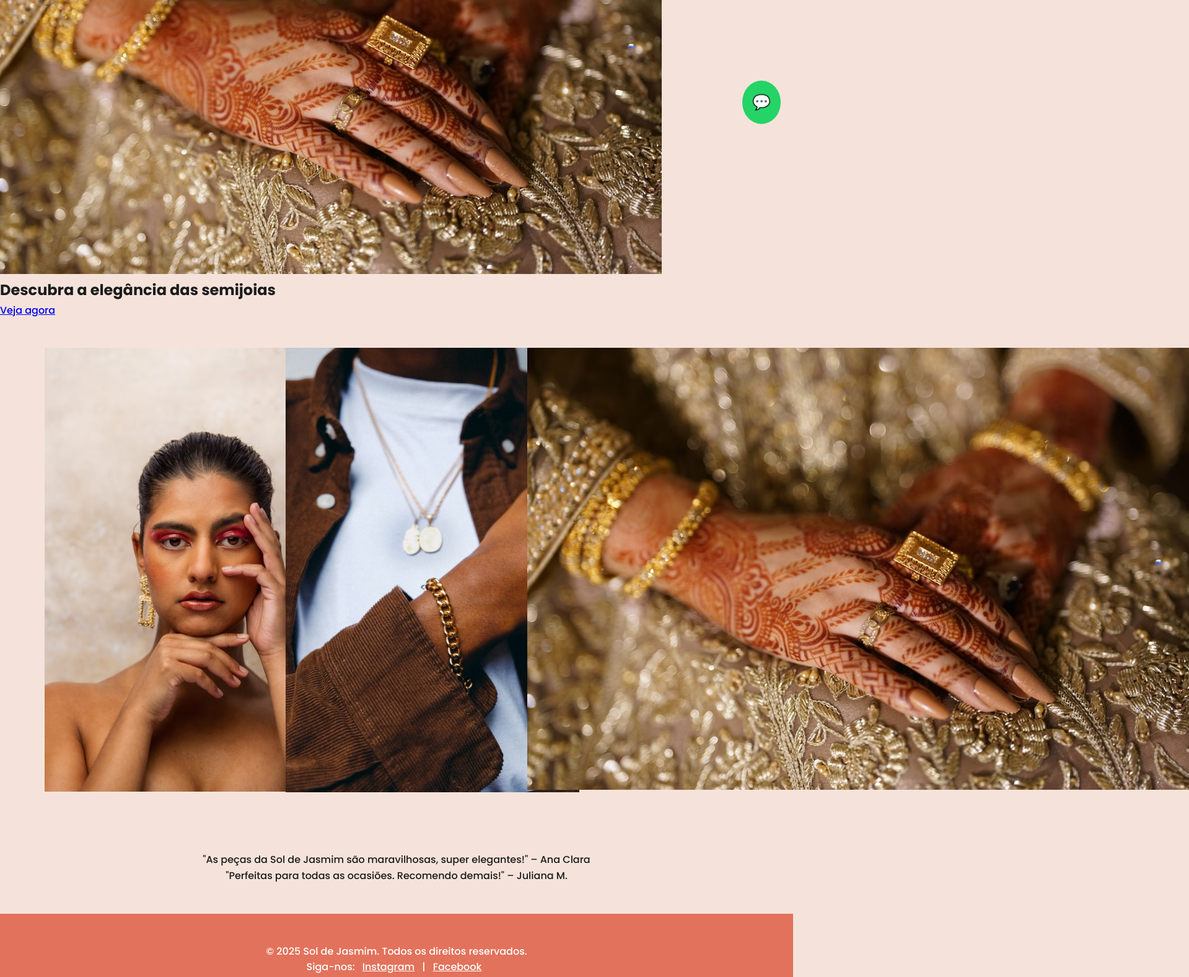
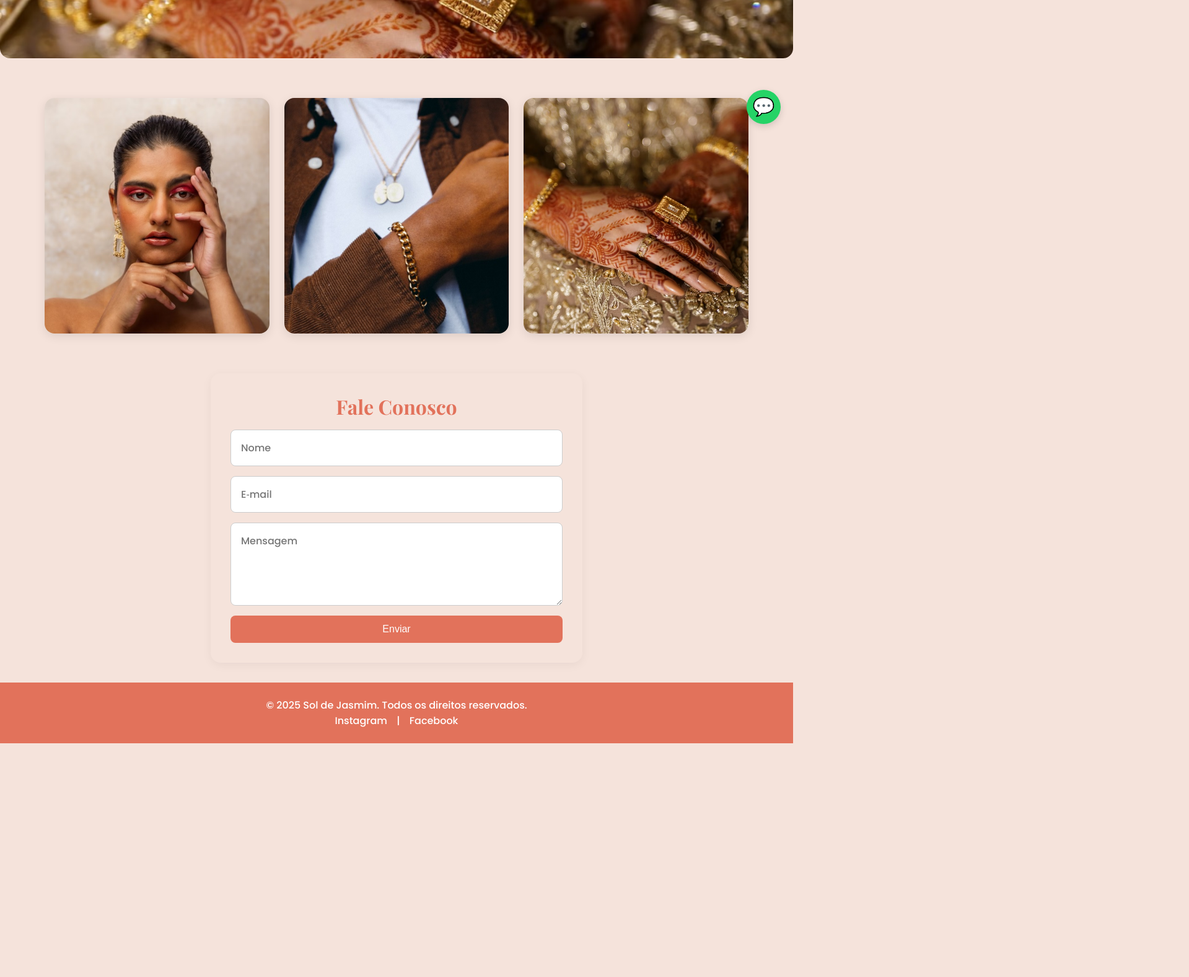
Before and after one commit to Belks45/sol-de-jasmim, a plain HTML site: page index.html in a window 1280 px wide. Shown: the part 580-2156 px from the top of the page at 62% size, 1919 px wide, since content can reach past the window. After the commit the page ends 1779 px from the top, so only its background shows below. Drawn offline with nearby package versions, Linux system fonts and the light colour scheme.

Commit message:
Update index.html

```diff
--- a/index.html
+++ b/index.html
@@ -1,13 +1,11 @@
-<!-- Código HTML atualizado com imagens fornecidas pelo usuário -->
 <!DOCTYPE html>
 <html lang="pt-BR">
 <head>
   <meta charset="UTF-8" />
-  <meta name="viewport" content="width=device-width, initial-scale=1.0" />
-  <title>Sol de Jasmim | Semijoias Elegantes</title>
+  <meta name="viewport" content="width=device-width, initial-scale=1" />
+  <title>Sol de Jasmim | Semijoias Sofisticadas</title>
   <link rel="preconnect" href="https://fonts.googleapis.com">
-  <link rel="preconnect" href="https://fonts.gstatic.com" crossorigin>
-  <link href="https://fonts.googleapis.com/css2?family=Playfair+Display:wght@400;700&family=Poppins:wght@300;500;700&display=swap" rel="stylesheet">
+  <link href="https://fonts.googleapis.com/css?family=Playfair+Display:400,700|Poppins:300,500,700&display=swap" rel="stylesheet">
   <style>
     :root {
       --terracota: #E2725B;
@@ -16,93 +14,162 @@
       --preto: #1C1C1C;
       --branco: #FFFFFF;
     }
-    * { margin: 0; padding: 0; box-sizing: border-box; }
+    *{ margin:0; padding:0; box-sizing:border-box; }
     body {
-      font-family: 'Poppins', sans-serif;
-      background-color: var(--terracota-claro);
-      color: var(--preto);
-      line-height: 1.6;
+      font-family:'Poppins',sans-serif;
+      background:var(--terracota-claro);
+      color:var(--preto);
+      scroll-behavior:smooth;
     }
     header {
-      background: linear-gradient(to right, var(--terracota), #d9644a);
-      color: var(--branco);
-      padding: 3rem 2rem;
-      text-align: center;
+      padding:2rem;
+      text-align:center;
+      background:var(--branco);
+      box-shadow:0 2px 5px rgba(0,0,0,0.1);
     }
-    header h1 {
-      font-family: 'Playfair Display', serif;
-      font-size: 3rem;
-      margin-bottom: 0.5rem;
+    header h1{
+      font-family:'Playfair Display',serif;
+      font-size:2.5rem;
+      color:var(--terracota);
     }
-    .intro {
-      background-color: var(--terracota);
-      color: white;
-      text-align: center;
-      padding: 2rem;
-      font-size: 1.5rem;
+    .banner {
+      position:relative;
+      width:100%;
+      max-height:500px;
+      overflow:hidden;
+      margin:2rem auto;
+      border-radius:1rem;
     }
-    .gallery, .catalog {
-      display: grid;
-      grid-template-columns: repeat(auto-fit, minmax(280px, 1fr));
-      gap: 2rem;
-      padding: 3rem 2rem;
-      max-width: 1200px;
-      margin: 0 auto;
+    .banner img {
+      width:100%;
+      height:auto;
+      display:block;
     }
-    .item {
-      background-color: var(--branco);
-      border-radius: 1rem;
-      box-shadow: 0 6px 20px rgba(0, 0, 0, 0.1);
-      overflow: hidden;
-      text-align: center;
-      padding-bottom: 1rem;
+    .banner-text {
+      position:absolute;
+      top:50%; left:50%;
+      transform:translate(-50%,-50%);
+      background:rgba(226,114,91,0.7);
+      padding:1.5rem 2.5rem;
+      border-radius:0.5rem;
+      text-align:center;
     }
-    .item img {
-      width: 100%;
-      height: 400px;
-      object-fit: cover;
+    .banner-text h2{
+      color:#fff;
+      font-family:'Playfair Display',serif;
+      margin-bottom:0.5rem;
+      font-size:2.2rem;
     }
-    .item h3 {
-      font-family: 'Playfair Display', serif;
-      font-size: 1.2rem;
-      margin: 1rem 0 0.5rem;
+    .banner-text a {
+      background:var(--dourado);
+      color:#fff;
+      padding:0.6rem 1.6rem;
+      text-decoration:none;
+      border-radius:0.5rem;
+      font-weight:500;
+      transition:background 0.3s;
     }
-    .testimonials, footer {
-      text-align: center;
-      padding: 3rem 2rem;
+    .banner-text a:hover { background:#b89c2e; }
+    .gallery {
+      display:grid;
+      grid-template-columns:repeat(auto-fit,minmax(280px,1fr));
+      gap:1.5rem;
+      padding:2rem;
+      max-width:1200px;
+      margin:0 auto;
     }
-    .whatsapp-button {
-      position: fixed;
-      bottom: 20px;
-      right: 20px;
-      background-color: #25D366;
-      color: white;
-      padding: 1rem;
-      border-radius: 50%;
-      font-size: 1.5rem;
-      text-decoration: none;
+    .gallery img {
+      width:100%;
+      height:380px;
+      object-fit:cover;
+      border-radius:1rem;
+      box-shadow:0 4px 16px rgba(0,0,0,0.1);
+      transition:transform 0.3s;
     }
+    .gallery img:hover { transform:scale(1.02); }
+    .contact {
+      background:var(--terracota-claro);
+      padding:2rem;
+      max-width:600px;
+      margin:2rem auto;
+      border-radius:1rem;
+      box-shadow:0 4px 16px rgba(0,0,0,0.05);
+    }
+    .contact h2 {
+      font-family:'Playfair Display',serif;
+      color:var(--terracota);
+      text-align:center;
+      margin-bottom:1rem;
+      font-size:2rem;
+    }
+    .contact form {
+      display:flex;
+      flex-direction:column;
+      gap:1rem;
+    }
+    .contact input, .contact textarea {
+      padding:1rem;
+      border:1px solid #ccc;
+      border-radius:0.5rem;
+      font-size:1rem;
+      font-family:inherit;
+    }
+    .contact button {
+      background:var(--terracota);
+      color:var(--branco);
+      padding:0.8rem;
+      border:none;
+      border-radius:0.5rem;
+      font-size:1rem;
+      cursor:pointer;
+      transition:background 0.3s;
+    }
+    .contact button:hover { background:#c9614a; }
     footer {
-      background-color: var(--terracota);
-      color: white;
+      background:var(--terracota);
+      color:#fff;
+      text-align:center;
+      padding:1.5rem;
+      margin-top:2rem;
     }
     footer a {
-      color: white;
-      margin: 0 0.5rem;
+      color:#fff;
+      margin:0 0.7rem;
+      text-decoration:none;
+      transition:color 0.3s;
+    }
+    footer a:hover { color:#f0d48c; }
+    .whatsapp {
+      position:fixed;
+      bottom:20px; right:20px;
+      background:#25D366;
+      color:#fff;
+      width:55px; height:55px;
+      border-radius:50%;
+      display:flex;
+      align-items:center;
+      justify-content:center;
+      box-shadow:0 4px 12px rgba(0,0,0,0.15);
+      text-decoration:none;
+      font-size:1.8rem;
+      transition:background 0.3s;
+    }
+    .whatsapp:hover { background:#1ebe57; }
+    @media(max-width:768px){
+      .banner-text h2 { font-size:1.6rem; }
     }
   </style>
 </head>
 <body>
   <header>
     <h1>Sol de Jasmim</h1>
-    <p>Semijoias com elegância, sofisticação e modernidade</p>
   </header>
 
   <section class="intro">
     <p>Em breve na cidade de Iguape, um novo conceito de Acessórios Femininos e Masculinos</p>
   </section>
 
- <section class="banner">
+  <section class="banner">
     <img src="images/banner.jpg" alt="Modelo usando semijoias douradas">
     <div class="banner-text">
       <h2>Descubra a elegância das semijoias</h2>
@@ -116,18 +183,23 @@
     <img src="images/biju3.jpg" alt="Bijuteria elegante 3">
   </section>
 
-  <section class="testimonials">
-    <p>"As peças da Sol de Jasmim são maravilhosas, super elegantes!" – Ana Clara</p>
-    <p>"Perfeitas para todas as ocasiões. Recomendo demais!" – Juliana M.</p>
+  <section class="contact">
+    <h2>Fale Conosco</h2>
+    <form>
+      <input type="text" placeholder="Nome" required>
+      <input type="email" placeholder="E‑mail" required>
+      <textarea rows="4" placeholder="Mensagem" required></textarea>
+      <button type="submit">Enviar</button>
+    </form>
   </section>
 
-  <a class="whatsapp-button" href="https://wa.me/5599999999999" target="_blank">💬</a>
+  <a href="https://wa.me/5511999999999" class="whatsapp" target="_blank">💬</a>
 
   <footer>
-    <p>&copy; 2025 Sol de Jasmim. Todos os direitos reservados.</p>
-    <p>Siga-nos:
-      <a href="https://www.instagram.com" target="_blank">Instagram</a> |
-      <a href="https://www.facebook.com" target="_blank">Facebook</a>
+    <p>© 2025 Sol de Jasmim. Todos os direitos reservados.</p>
+    <p>
+      <a href="#">Instagram</a> |
+      <a href="#">Facebook</a>
     </p>
   </footer>
 </body>
```
